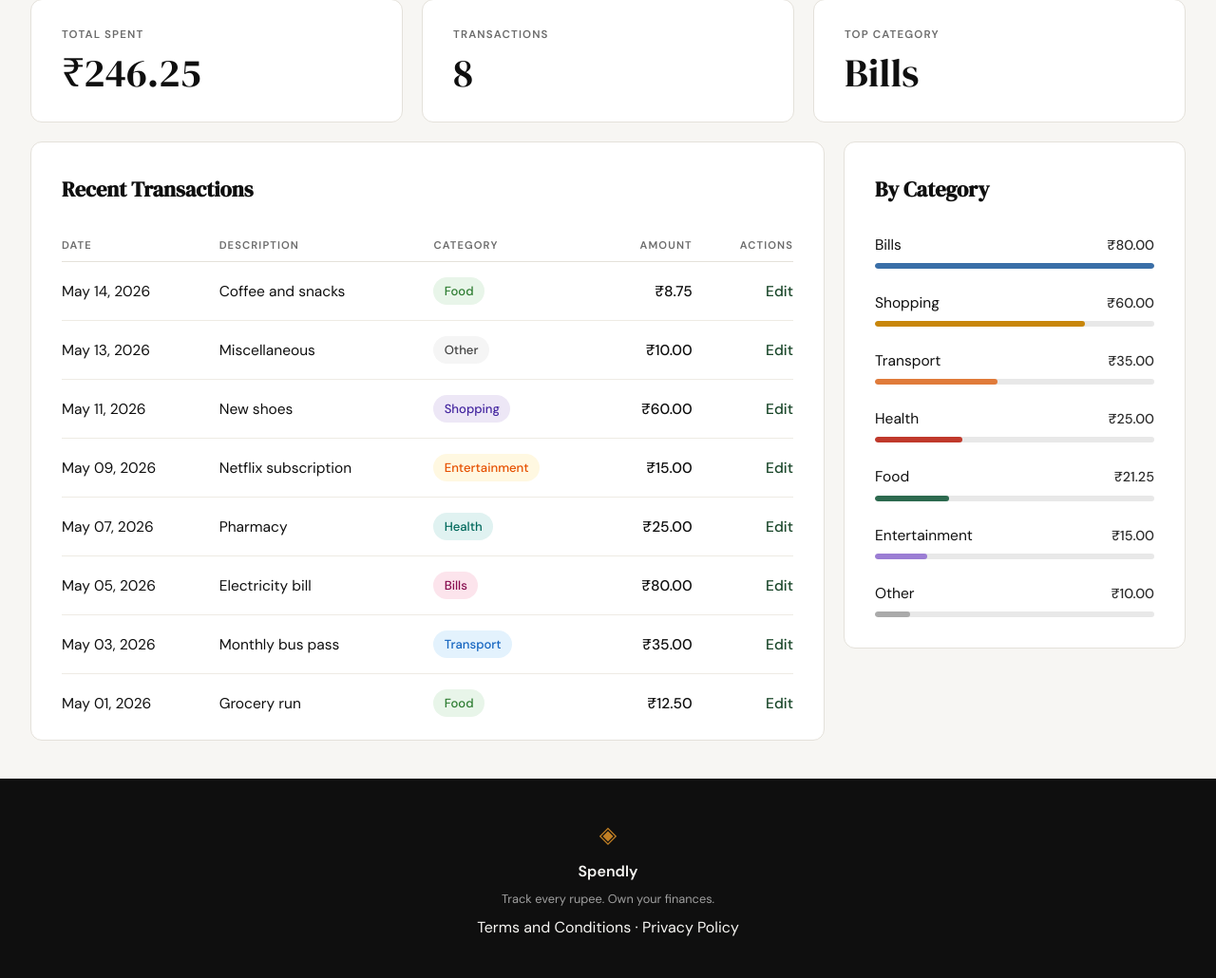
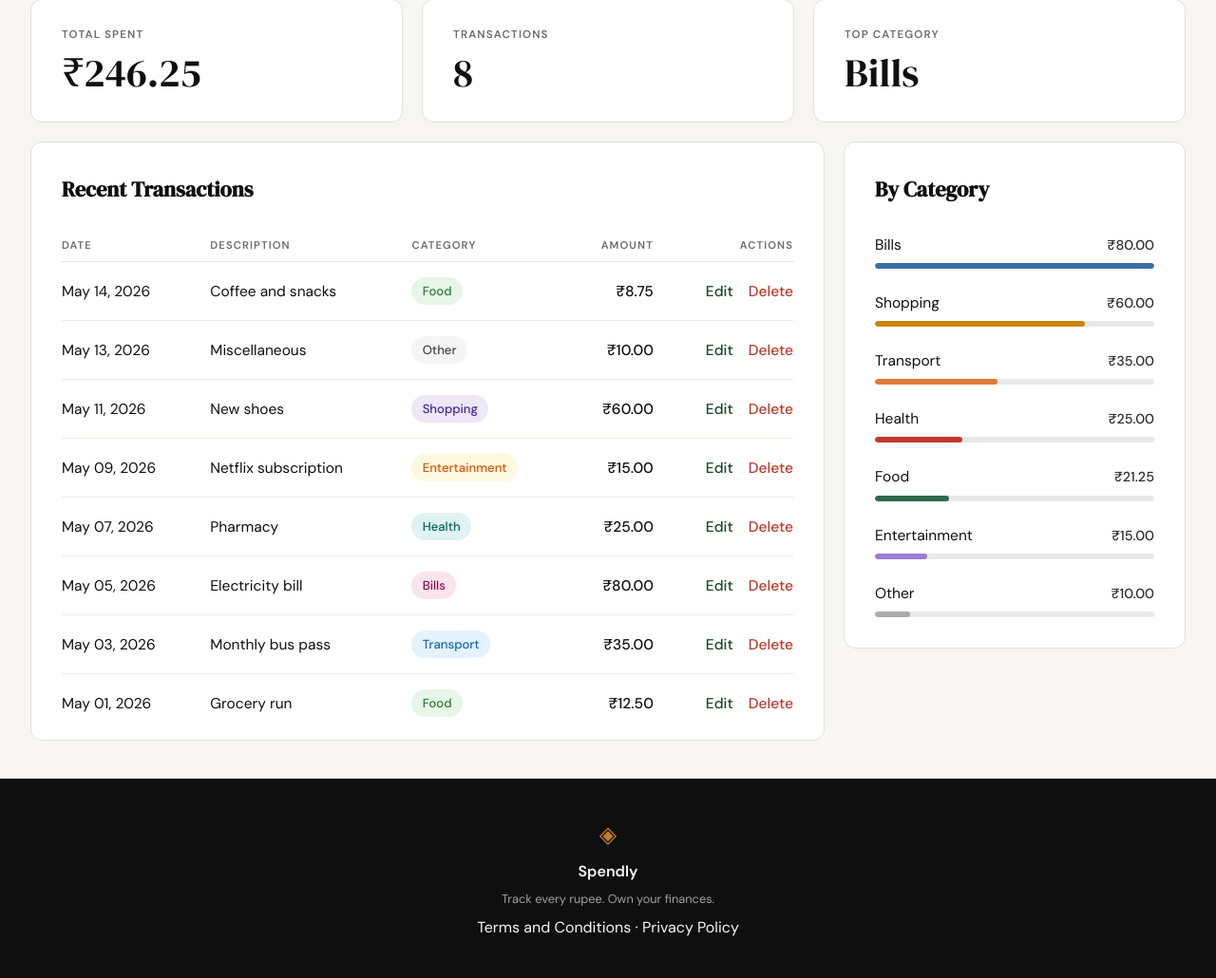
Before and after one commit to Atharv-Agrawal/spendly, a Flask app: page /profile in a window 1280 px wide. Shown: the part 368-1398 px from the top of the page at 95% size. Run offline with Flask 3, Linux system fonts and the light colour scheme; a user stored in the database is signed in; data comes from the database, SQL or seed files in the repository; both versions use the stored data as it was after the commit.

Commit message:
feat: add delete expense button with confirmation dialog (#9)

```diff
--- a/app.py
+++ b/app.py
@@ -4,7 +4,7 @@ from datetime import datetime
 from flask import Flask, render_template, request, flash, redirect, url_for, abort, session
 from werkzeug.security import check_password_hash
 from database.db import init_db, seed_db, create_user, get_user_by_email
-from database.queries import get_user_by_id, get_summary_stats, get_recent_transactions, get_category_breakdown, create_expense, get_expense_by_id, update_expense
+from database.queries import get_user_by_id, get_summary_stats, get_recent_transactions, get_category_breakdown, create_expense, get_expense_by_id, update_expense, delete_expense_by_id
 
 VALID_CATEGORIES = {"Food", "Transport", "Bills", "Health", "Entertainment", "Shopping", "Other"}
 
@@ -272,9 +272,19 @@ def edit_expense(id):
     return redirect(url_for("profile"))
 
 
-@app.route("/expenses/<int:id>/delete")
+@app.route("/expenses/<int:id>/delete", methods=["POST"])
 def delete_expense(id):
-    return "Delete expense — coming in Step 9"
+    if not session.get("user_id"):
+        return redirect(url_for("login"))
+    uid = session["user_id"]
+
+    expense = get_expense_by_id(id, uid)
+    if expense is None:
+        abort(404)
+
+    delete_expense_by_id(id, uid)
+    flash("Expense deleted!", "success")
+    return redirect(url_for("profile"))
 
 
 if __name__ == "__main__":
--- a/database/queries.py
+++ b/database/queries.py
@@ -38,6 +38,18 @@ def update_expense(expense_id, user_id, amount, category, date, description):
         conn.execute(
             "UPDATE expenses SET amount = ?, category = ?, date = ?, description = ? WHERE id = ? AND user_id = ?",
             (amount, category, date, description, expense_id, user_id),
+        )
+        conn.commit()
+    finally:
+        conn.close()
+
+
+def delete_expense_by_id(expense_id, user_id):
+    conn = get_db()
+    try:
+        conn.execute(
+            "DELETE FROM expenses WHERE id = ? AND user_id = ?",
+            (expense_id, user_id),
         )
         conn.commit()
     finally:
--- a/static/css/style.css
+++ b/static/css/style.css
@@ -924,13 +924,36 @@ a { color: inherit; text-decoration: none; }
 .tx-table tr:last-child td { border-bottom: none; }
 .tx-table td.amount { text-align: right; font-weight: 500; }
 
-.tx-action-link {
+.tx-actions {
+    display: flex;
+    align-items: center;
+    justify-content: flex-end;
+    gap: 1rem;
+}
+
+.tx-delete-form {
+    margin: 0;
+    display: inline-flex;
+}
+
+.tx-action-link,
+.tx-action-btn {
     color: var(--accent);
     font-weight: 500;
     text-decoration: none;
+    background: none;
+    border: none;
+    padding: 0;
+    font-size: inherit;
+    font-family: inherit;
+    line-height: inherit;
+    cursor: pointer;
 }
 
-.tx-action-link:hover { text-decoration: underline; }
+.tx-action-link:hover,
+.tx-action-btn:hover { text-decoration: underline; }
+
+.tx-action-danger { color: var(--danger); }
 
 /* Category badge */
 
--- a/templates/profile.html
+++ b/templates/profile.html
@@ -79,7 +79,13 @@
                     </td>
                     <td class="amount">₹{{ e.amount | inr }}</td>
                     <td class="th-right">
-                        <a href="{{ url_for('edit_expense', id=e.id) }}" class="tx-action-link">Edit</a>
+                        <div class="tx-actions">
+                            <a href="{{ url_for('edit_expense', id=e.id) }}" class="tx-action-link">Edit</a>
+                            <form method="post" action="{{ url_for('delete_expense', id=e.id) }}" class="tx-delete-form"
+                                  onsubmit="return confirm('Delete this expense? This cannot be undone.');">
+                                <button type="submit" class="tx-action-link tx-action-btn tx-action-danger">Delete</button>
+                            </form>
+                        </div>
                     </td>
                 </tr>
                 {% endfor %}
```
Also changed, not shown: .claude/specs/09-delete-expense.md (added), spendly.db.
